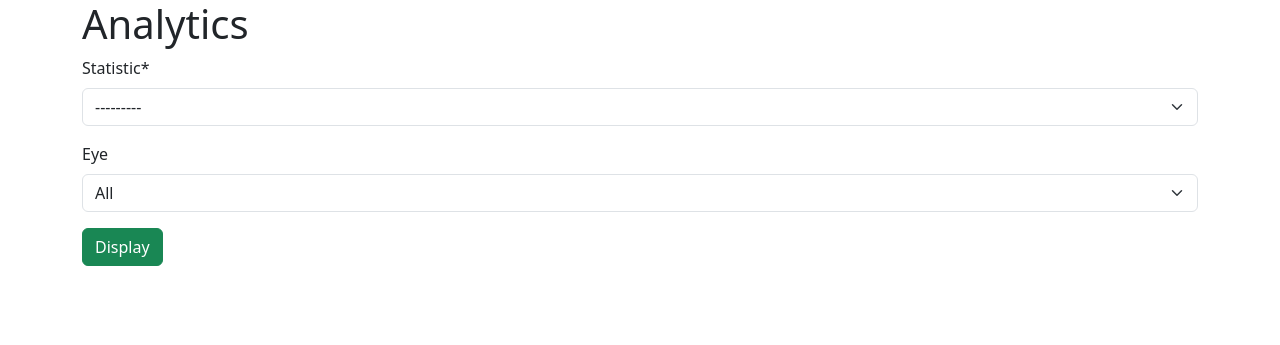
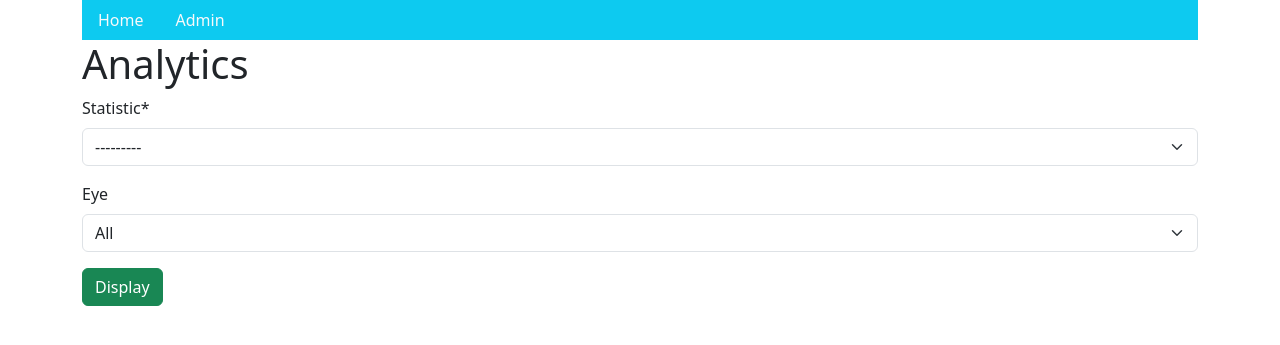
Before and after one commit to apigram/oe-analytics, a Django app: page / in a window 1280 px wide. Shown: the top 345 px of the page. Run offline with Django 5.2, Linux system fonts and the light colour scheme; data that the repository does not hold is empty; some libraries are stand-ins or nearby versions.

Commit message:
Added hidden form fields to add conditional displays of subplots. Plots displayed are now growth rate bar graph, scatterplot and point graph. Added nav bar to allow navigation to the admin screen from the frontend.

```diff
--- a/Analytics/forms.py
+++ b/Analytics/forms.py
@@ -1,8 +1,10 @@
 from django import forms
 
-from Analytics.models import StatisticType
+from Analytics.models import StatisticType, Statistic
 
 
 class PlotForm(forms.Form):
     statistic_type = forms.ModelChoiceField(label='Statistic', queryset=StatisticType.objects.all(), required=True)
     eye = forms.ChoiceField(label='Eye', required=False, choices=((None, 'All'), ('L', 'Left'), ('R', 'Right')))
+    rate = forms.CharField(widget=forms.HiddenInput(), required=False)
+    statistic = forms.IntegerField(widget=forms.HiddenInput(), required=False)
--- a/Analytics/views.py
+++ b/Analytics/views.py
@@ -53,64 +53,134 @@ class StatisticDatapointViewSet(viewsets.ModelViewSet):
     permission_classes = [permissions.IsAuthenticated]
 
 
+def get_datapoints(statistic):
+    x_data = []
+    y_data = []
+    min_x = statistic.datapoints.order_by('x_value')[0]
+    max_x = statistic.datapoints.order_by('-x_value')[0]
+    min_y = statistic.gradient * min_x.x_value + statistic.y_intercept
+    max_y = statistic.gradient * max_x.x_value + statistic.y_intercept
+    trend_x = [min_x.x_value, max_x.x_value]
+    trend_y = [min_y, max_y]
+    customdata = []
+    for datapoint in statistic.datapoints.all():
+        x_data.append(datapoint.x_value)
+        y_data.append(datapoint.y_value)
+        customdata.append((datapoint.event_id, datapoint.event_type))
+    fig = go.Figure()
+
+    plot_color = 'green' if statistic.eye == 'R' else 'red'
+
+    fig.add_trace(go.Scatter(
+        x=x_data,
+        y=y_data,
+        mode='markers',
+        customdata=customdata,
+        name=statistic.stat_type.title,
+        marker=dict(
+            color=plot_color
+        ),
+    ))
+    fig.add_trace(go.Scatter(
+        x=trend_x,
+        y=trend_y,
+        mode='lines',
+        name=statistic.stat_type.title + ' Rate',
+        marker=dict(
+            color=plot_color
+        ),
+    ))
+    fig.update_layout(
+        title=statistic.stat_type.title + ' (Patient ' + statistic.pas_key + ')',
+    )
+    return plot(fig, output_type='div', include_plotlyjs=False, show_link=False, link_text="")
+
+
+def get_scatterlines(rate, statistic_type, eye):
+    stats = Statistic.objects.filter(gradient=rate)
+    x_data = []
+    y_data = []
+    customdata = []
+    for stat in stats:
+        min_x = stat.datapoints.order_by('x_value')[0]
+        max_x = stat.datapoints.order_by('-x_value')[0]
+        x_data.append(min_x.x_value)
+        y_data.append(stat.gradient * min_x.x_value + stat.y_intercept)
+        x_data.append(max_x.x_value)
+        y_data.append(stat.gradient * max_x.x_value + stat.y_intercept)
+        customdata.append(stat.id)
+        customdata.append(stat.id)
+
+    fig = go.Figure()
+
+    plot_color = 'green' if eye == 'R' else 'red'
+
+    fig.add_trace(go.Scatter(
+        x=x_data,
+        y=y_data,
+        customdata=customdata,
+        name=statistic_type.title,
+        marker=dict(
+            color=plot_color
+        ),
+    ))
+    fig.update_layout(
+        title=statistic_type.title,
+    )
+    return plot(fig, output_type='div', include_plotlyjs=False, show_link=False, link_text="")
+
+
+def get_rate_plot(statistic_type, eye):
+    x_data = []
+    y_data = []
+    if eye:
+        stats = statistic_type.statistics.filter(eye=eye)
+        plot_color = 'green' if eye == 'R' else 'red'
+    else:
+        stats = statistic_type.statistics.all()
+        plot_color = 'green'
+    for stat in stats:
+        if stat.gradient in x_data:
+            x_data.append(stat.gradient)
+            y_data[x_data.index(stat.gradient)] += 1
+        else:
+            x_data.append(stat.gradient)
+            y_data.append(1)
+
+    fig = go.Figure()
+
+    fig.add_trace(go.Bar(
+        x=x_data,
+        y=y_data,
+        name=statistic_type.title + ' Rate',
+        marker=dict(
+            color=plot_color
+        ),
+    ))
+    fig.update_layout(
+        title=statistic_type.title + ' Rate',
+        xaxis_title=statistic_type.x_axis_label,
+        yaxis_title=statistic_type.y_axis_label
+    )
+    return plot(fig, output_type='div', include_plotlyjs=False, show_link=False, link_text="")
+
+
 def index(request):
-    plot_div = '<div></div>'
+    rate_plot_div = ''
+    scatterlines_div = ''
+    datapoints_div = ''
     if request.method == 'POST':
         form = PlotForm(request.POST)
         if form.is_valid():
-            statistic_type = form.cleaned_data['statistic_type']
-            x_data = []
-            y_data = []
-            dx_data = []
-            dy_data = []
-            customdata = []
-            if form.cleaned_data['eye']:
-                stats = statistic_type.statistics.filter(eye=form.cleaned_data['eye'])
-                plot_color = 'green' if form.cleaned_data['eye'] == 'R' else 'red'
-            else:
-                stats = statistic_type.statistics.all()
-                plot_color = 'green'
-            for stat in stats:
-                if form.cleaned_data['eye']:
-                    dx_data.append(0)
-                    dx_data.append(100)
-                    dy_data.append(stat.predict_y(dx_data[0]))
-                    dy_data.append(stat.predict_y(dx_data[1]))
-                for datapoint in stat.datapoints.all():
-                    x_data.append(datapoint.x_value)
-                    y_data.append(datapoint.y_value)
-                    customdata.append((datapoint.event_id, datapoint.event_type))
-
-            fig = go.Figure()
-
-            fig.add_trace(go.Scatter(
-                x=x_data,
-                y=y_data,
-                customdata=customdata,
-                mode='markers',
-                name=statistic_type.title,
-                opacity=0.8,
-                marker=dict(
-                    color=plot_color
-                ),
-            ))
-            if dx_data:
-                fig.add_trace(go.Scatter(
-                    x=dx_data,
-                    y=dy_data,
-                    mode='lines',
-                    name=statistic_type.title + ' (Avg)',
-                    opacity=0.8,
-                    marker=dict(
-                        color=plot_color
-                    ),
-                ))
-            fig.update_layout(
-                title=statistic_type.title,
-                xaxis_title=statistic_type.x_axis_label,
-                yaxis_title=statistic_type.y_axis_label
-            )
-            plot_div = plot(fig, output_type='div', include_plotlyjs=False, show_link=False, link_text="")
+            rate_plot_div = get_rate_plot(form.cleaned_data['statistic_type'], form.cleaned_data['eye'])
+            if form.cleaned_data['rate']:
+                scatterlines_div = get_scatterlines(form.cleaned_data['rate'], form.cleaned_data['statistic_type'], form.cleaned_data['eye'])
+            if form.cleaned_data['statistic']:
+                datapoints_div = get_datapoints(Statistic.objects.get(id=form.cleaned_data['statistic']))
     else:
         form = PlotForm()
-    return render(request, "plot.html", context={'plot_div': plot_div, 'form': form})
+    return render(
+        request,
+        "plot.html",
+        context={'rate_plot_div': rate_plot_div, 'scatterlines_div': scatterlines_div, 'datapoints_div': datapoints_div, 'form': form}
+    )
--- a/templates/base.html
+++ b/templates/base.html
@@ -11,6 +11,10 @@
 </head>
 <body>
     <div class="container">
+        <ul class="nav bg-info">
+          <li class="nav-item active"><a class="nav-link link-light" href="#">Home</a></li>
+          <li class="nav-item"><a class="nav-link link-light" href="/admin">Admin</a></li>
+        </ul>
         <h1>Analytics</h1>
         {% block content %}
         {% endblock %}
--- a/templates/plot.html
+++ b/templates/plot.html
@@ -6,24 +6,50 @@
 
 {% block content %}
     <div class="row">
-        <form method="POST">
+        <form method="POST" id="plot-form">
             {% csrf_token %}
             {{ form|crispy }}
             <button type="submit" class="btn btn-success">Display</button>
         </form>
     </div>
-    <div class="row">
+    <div id="rate-plot" class="row">
     {% autoescape off %}
-        {{ plot_div }}
+        {{ rate_plot_div }}
+    {% endautoescape %}
+    </div>
+    <div class="row" id="scatterline-plot">
+    {% autoescape off %}
+        {{ scatterlines_div }}
+    {% endautoescape %}
+    </div>
+    <div class="row" id="datapoints-plot">
+    {% autoescape off %}
+        {{ datapoints_div }}
     {% endautoescape %}
     </div>
     <script type="text/javascript">
-    document.querySelector('.js-plotly-plot').on("plotly_click", function(data) {
-        const event_id = data.points[0].customdata[0];
-        const event_type = data.points[0].customdata[1];
-        if (event_type && event_id) {
-            window.location.href = 'http://localhost/' + event_type + '/default/view/' + event_id;
-        }
+    document.getElementById('rate-plot').querySelector('.js-plotly-plot').on("plotly_click", function(data) {
+        console.log(document.getElementById('id_rate').value);
+        console.log(data.points[0].x);
+        document.getElementById('id_rate').value = data.points[0].x;
+        document.getElementById('plot-form').submit();
     });
+
+    if (document.getElementById('scatterline-plot').querySelector('.js-plotly-plot')) {
+            document.getElementById('scatterline-plot').querySelector('.js-plotly-plot').on("plotly_click", function(data) {
+            document.getElementById('id_statistic').value = data.points[0].customdata;
+            document.getElementById('plot-form').submit();
+        });
+    }
+
+    if (document.getElementById('datapoints-plot').querySelector('.js-plotly-plot')) {
+        document.getElementById('datapoints-plot').querySelector('.js-plotly-plot').on("plotly_click", function(data) {
+            const event_id = data.points[0].customdata[0];
+            const event_type = data.points[0].customdata[1];
+            if (event_id && event_type) {
+                window.location.href = 'http://localhost/' + event_type + '/default/view/' + event_id;
+            }
+        });
+    }
     </script>
 {% endblock %}
```
